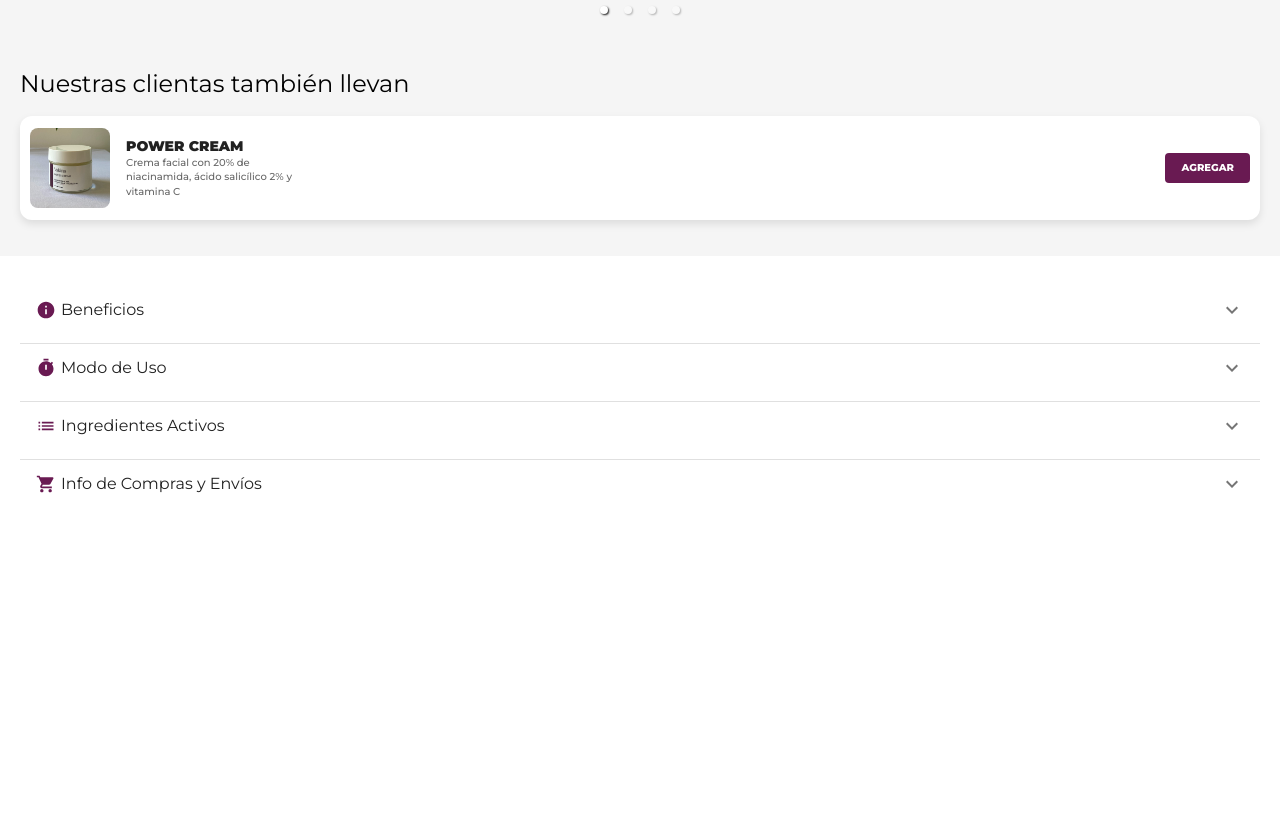
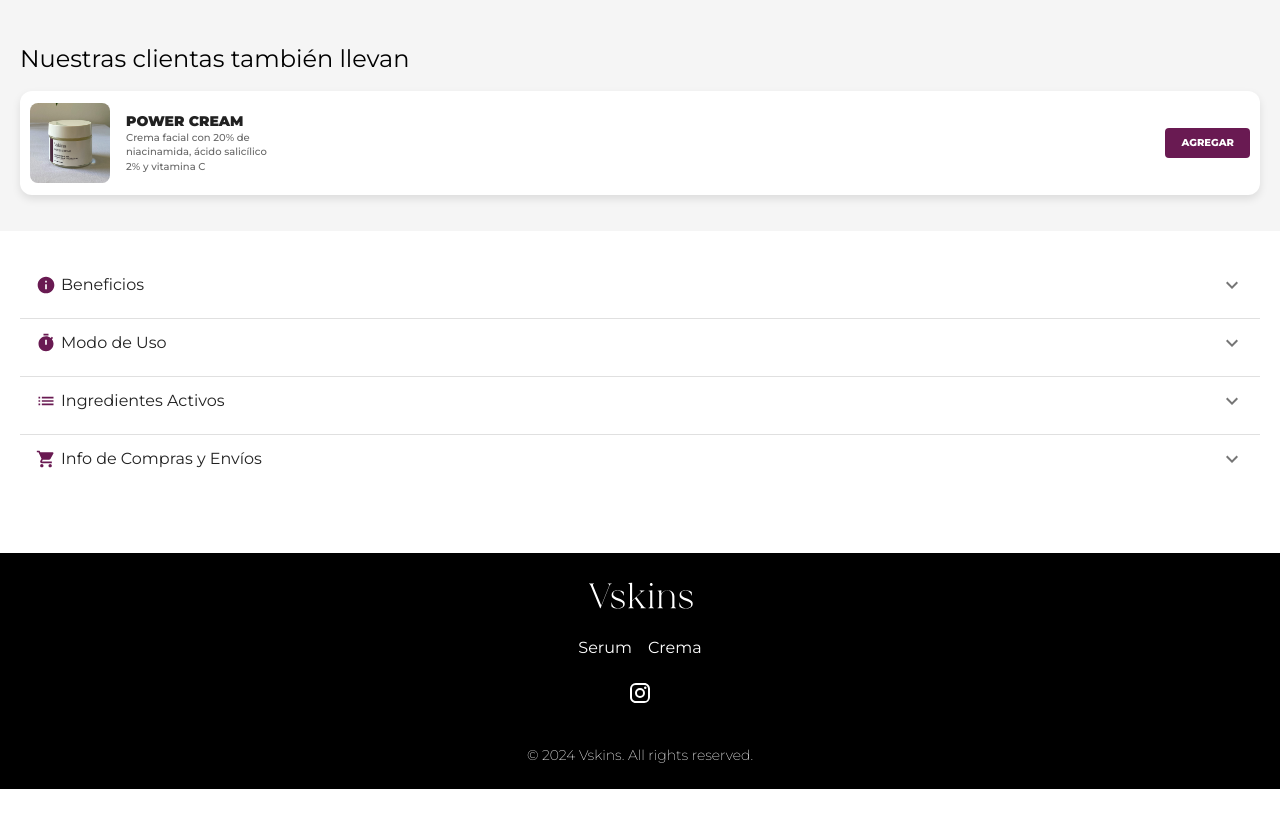
Before and after one commit to Tomas13d/VskinsWeb, a Next.js app: page / in a window 1280 px wide. Shown: the part 3320-4148 px from the top of the page. After the commit the page ends 4109 px from the top, so only its background shows below. Built offline with nearby package versions, Linux system fonts and the light colour scheme.

Commit message:
footer and more

```diff
--- /dev/null
+++ b/src/app/Components/Footer/index.jsx
@@ -0,0 +1,61 @@
+import React from "react";
+import { Box, Container, Typography, Link, IconButton } from "@mui/material";
+import { Instagram } from "@mui/icons-material";
+import Image from "next/image";
+
+const Footer = () => {
+  return (
+    <Box
+      component="footer"
+      sx={{
+        py: 3,
+        backgroundColor: "#000",
+        color: "#fff",
+        textAlign: "center",
+      }}
+    >
+              <Image
+            src="/VskinsWhite.svg"
+            alt="Vskins Logo"
+            width={105}
+            height={37}
+            priority
+          />
+      <Container maxWidth="lg">
+
+        <Box
+          sx={{
+            display: "flex",
+            flexDirection: "column",
+            alignItems: "center",
+            mb: 4,
+          }}
+        >
+
+          <Box sx={{ display: "flex", justifyContent: "center", mb: 2, marginTop: "20px" }}>
+            <Link href="#" underline="none" sx={{ mx: 1, color: "#fff" }}>
+              Serum
+            </Link>
+            <Link href="#" underline="none" sx={{ mx: 1, color: "#fff" }}>
+              Crema
+            </Link>
+          </Box>
+          <Box>
+            <IconButton
+              href="https://www.instagram.com/vskins_"
+              sx={{ color: "#fff" }}
+              target="_blank"
+            >
+              <Instagram />
+            </IconButton>
+          </Box>
+        </Box>
+        <Typography variant="body2" sx={{color: "#fff", fontWeight: 200}}>
+          © 2024 Vskins. All rights reserved.
+        </Typography>
+      </Container>
+    </Box>
+  );
+};
+
+export default Footer;
--- a/src/app/Components/LongProductCard/index.jsx
+++ b/src/app/Components/LongProductCard/index.jsx
@@ -39,7 +39,7 @@ const LongProductCard = ({ image, title, description }) => {
         <Typography
           variant="body2"
           color="text.secondary"
-          sx={{ fontSize: "10px", maxWidth: "170px" }}
+          sx={{ fontSize: "10px", maxWidth: "155px" }}
         >
           {description}
         </Typography>
--- a/src/app/layout.js
+++ b/src/app/layout.js
@@ -7,8 +7,8 @@ const inter = Montserrat({
 });
 
 export const metadata = {
-  title: "Create Next App",
-  description: "Generated by create next app",
+  title: "Vskins",
+  description: "Deja que tu piel hable por vos.",
 };
 
 export default function RootLayout({ children }) {
--- a/src/app/page.js
+++ b/src/app/page.js
@@ -16,6 +16,7 @@ import ShoppingCartIcon from "@mui/icons-material/ShoppingCart";
 
 import { productDetailsSerum } from "./utils/productDetails";
 import AccordionUsage from "./Components/AccordionUsage";
+import Footer from "./Components/Footer";
 
 const theme = createTheme({
   typography: {
@@ -76,8 +77,6 @@ export default function Home() {
                 un brillo natural. Este sérum fortalece la barrera cutánea y
                 repara los daños existentes. ¡Descubrí la magia de este sérum
                 nocturno y despertá con una piel más joven, fresca y radiante!
-                Ideal para mujeres que buscan lo mejor en cuidado de la piel,
-                con la confianza de usar un producto argentino de alta calidad.
               </Typography>
             </>
           }
@@ -99,7 +98,7 @@ export default function Home() {
         >
           <Typography
             variant="h5"
-            sx={{ marginBottom: "15px", marginTop: "50px", fontWeight: 400 }}
+            sx={{ marginBottom: "15px", marginTop: "25px", fontWeight: 400 }}
           >
             Nuestras clientas
           </Typography>
@@ -123,7 +122,7 @@ export default function Home() {
             }
           />
         </Box>
-        <Box sx={{padding: "20px", marginBottom: "440px"}}>
+        <Box sx={{ padding: "20px", marginBottom: "40px" }}>
           {productDetailsSerum.map((item) => (
             <AccordionUsage
               title={item.title}
@@ -132,7 +131,7 @@ export default function Home() {
             />
           ))}
         </Box>
-
+        <Footer />
       </ThemeProvider>
     </>
   );
```
Also changed, not shown: src/app/Components/Navbar/index.jsx (+0 -8 lines), public/VskinsWhite.svg (added). Lines whose indentation alone changed are shown as unchanged.
